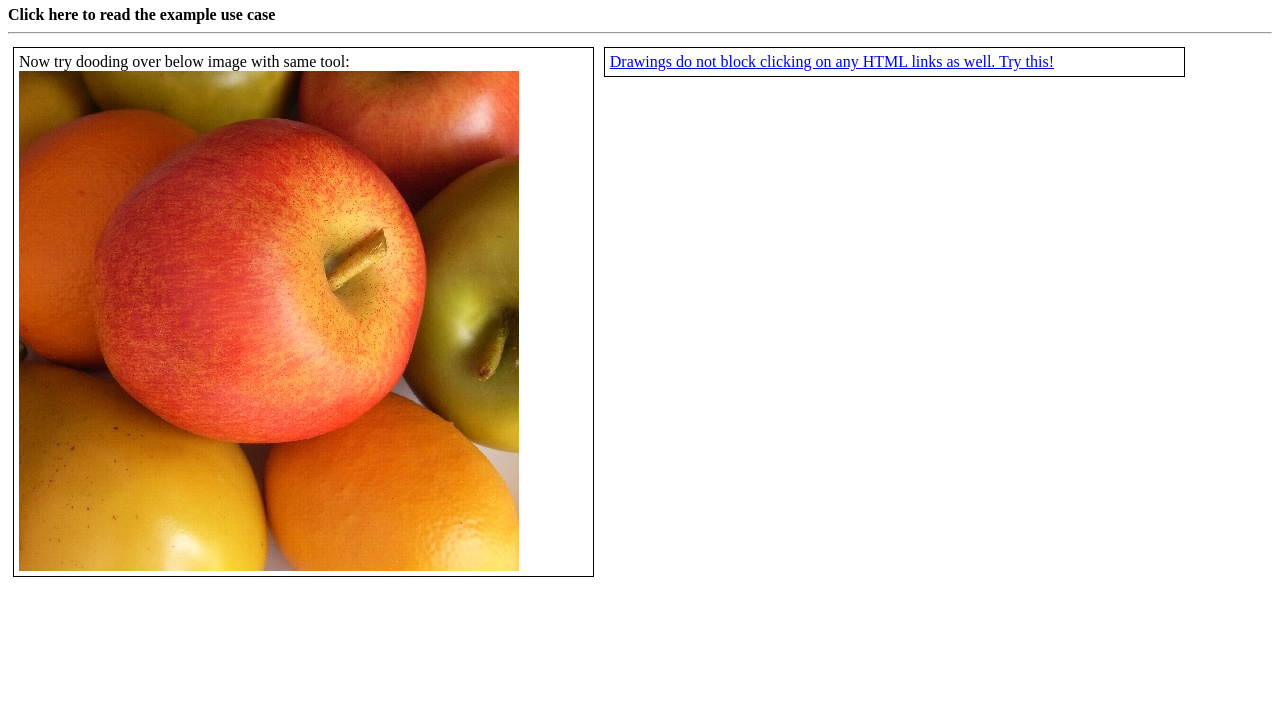
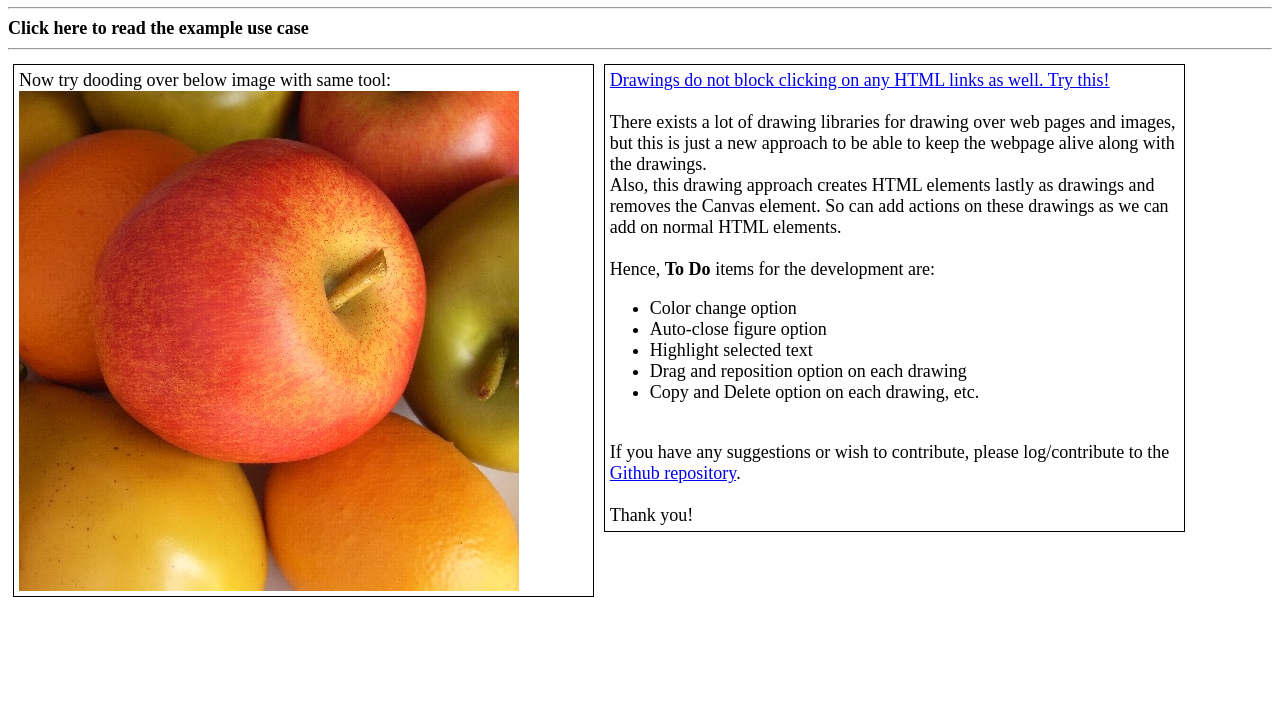
Before and after one commit to harshalitalele/jsdraw, a plain HTML site: page index.html in a window 1280 px wide. Shown: the part 93-800 px from the top of the page. Drawn offline with Linux system fonts and the light colour scheme.

Commit message:
added more details

```diff
--- a/index.html
+++ b/index.html
@@ -14,6 +14,9 @@
             }
             .pointer {
                 cursor: pointer;
+            }
+            body {
+                font-size: 18px;
             }
         </style>
         <title>jsdraw</title>
@@ -47,6 +50,36 @@
                     Drawings do not block clicking on any HTML links as well. Try this!
                 </a>
                 <br/>
+                <br/>
+                    There exists a lot of drawing libraries for drawing over web pages and images, but this is just a new approach to be able to keep the webpage alive along with the drawings.
+                <br/>
+                    Also, this drawing approach creates HTML elements lastly as drawings and removes the Canvas element. So can add actions on these drawings as we can add on normal HTML elements.
+                <br/>
+                <br/>
+                    Hence, <b>To Do</b> items for the development are:
+                    <ul>
+                        <li>
+                            Color change option
+                        </li>
+                        <li>
+                            Auto-close figure option
+                        </li>
+                        <li>
+                            Highlight selected text
+                        </li>
+                        <li>
+                            Drag and reposition option on each drawing
+                        </li>
+                        <li>
+                            Copy and Delete option on each drawing, etc.
+                        </li>
+                    </ul>
+                <br/>
+                If you have any suggestions or wish to contribute, please log/contribute to
+
+                the <a href="https://github.com/harshalitalele/jsdraw" target="_blank">Github repository</a>.
+                <br/><br/>
+                Thank you!
             </div>
         </div>
         <div id="libraries">
```
